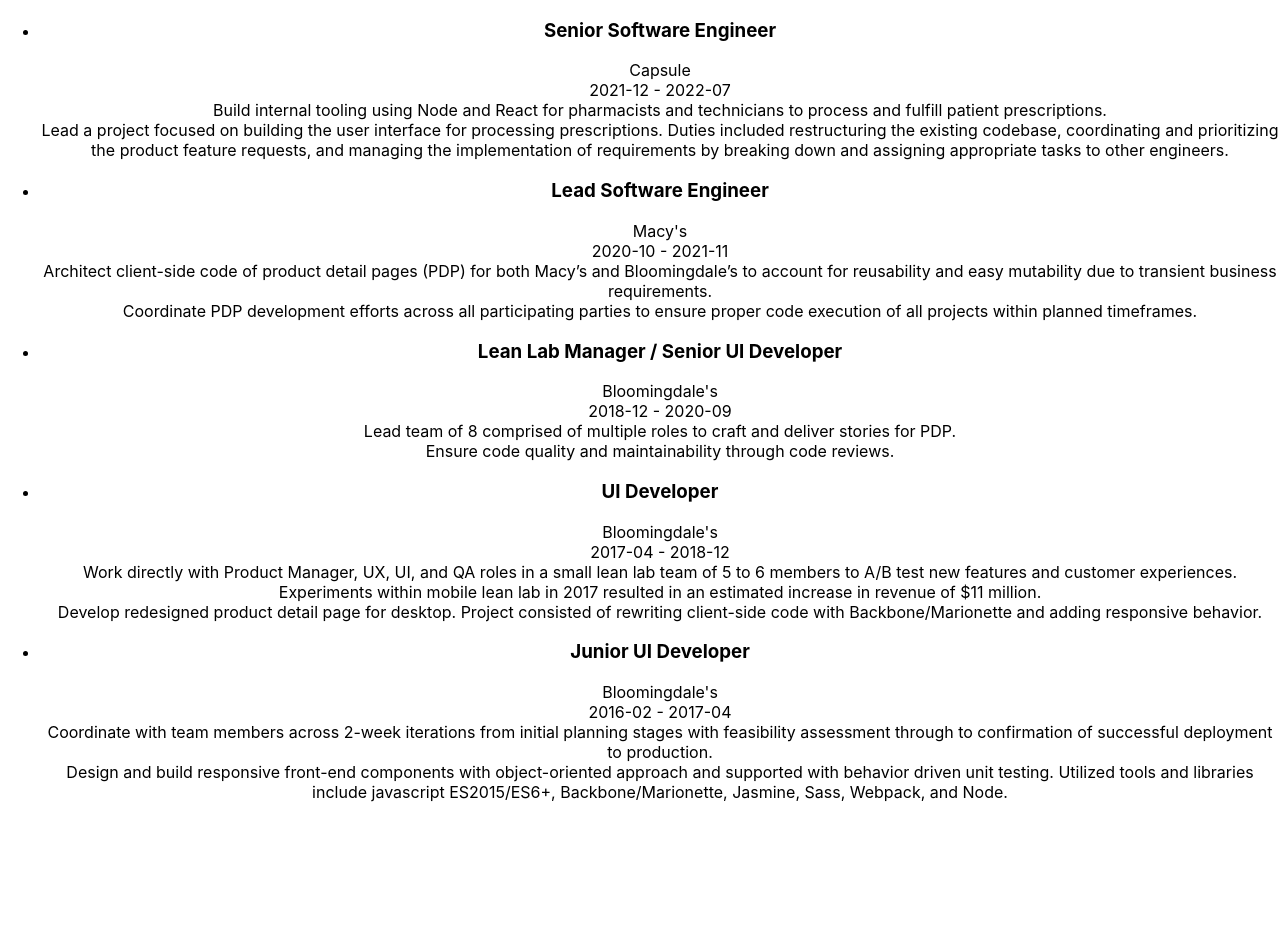
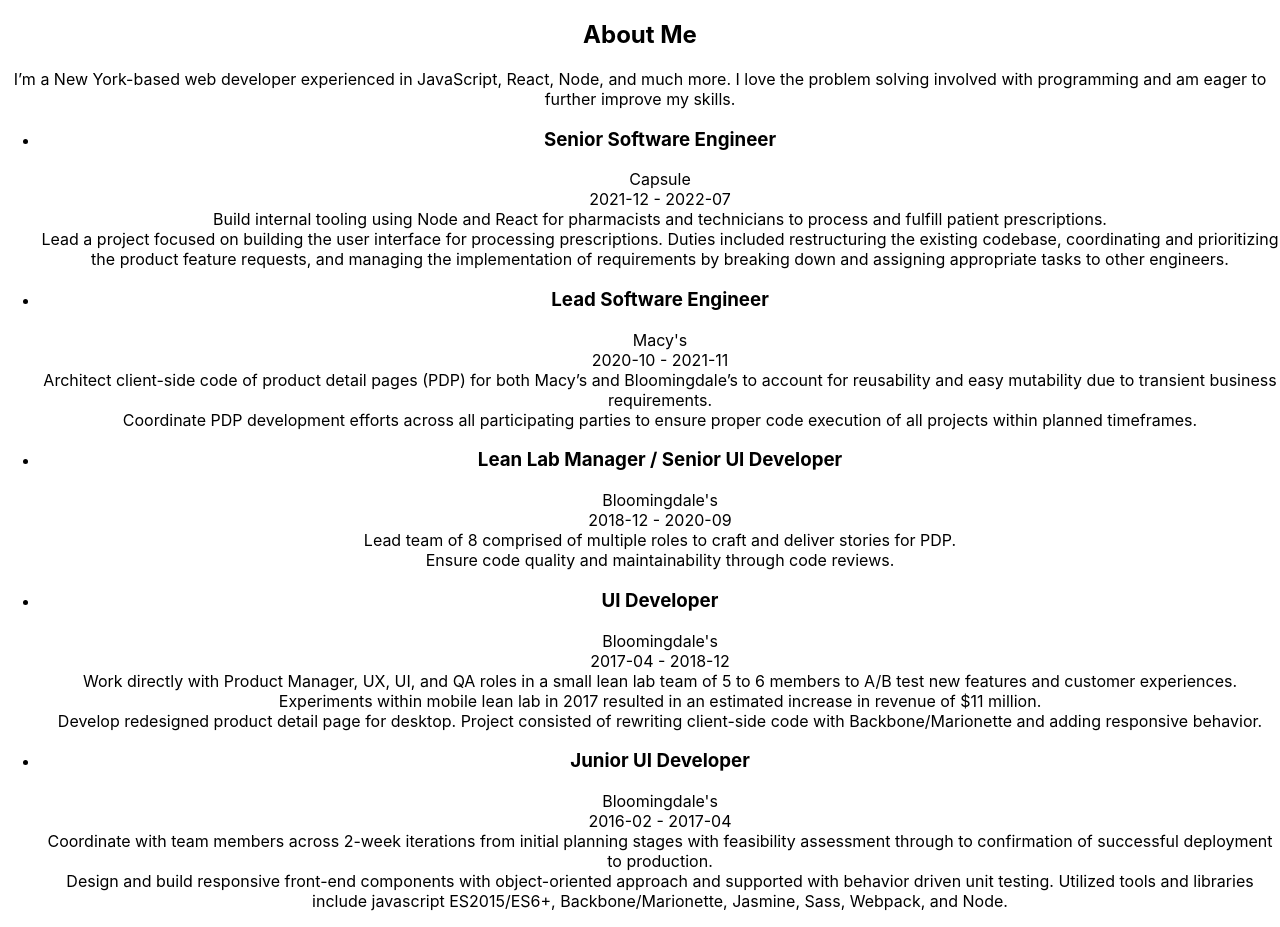
Before and after one commit to jaminc/portfolio-with-react, a React (Create React App) app: page / in a window 1280 px wide. Before the commit the page ends 818 px from the top, so only its background shows below. Built offline with nearby package versions, Linux system fonts and the light colour scheme.

Commit message:
Add AboutMe component

```diff
--- /dev/null
+++ b/src/components/aboutMe/AboutMe.tsx
@@ -0,0 +1,16 @@
+import { ReactElement } from "react";
+
+const AboutMe = (): ReactElement => {
+  return (
+    <section>
+      <h2>About Me</h2>
+      <p>
+        I’m a New York-based web developer experienced in JavaScript, React,
+        Node, and much more. I love the problem solving involved with
+        programming and am eager to further improve my skills.
+      </p>
+    </section>
+  );
+};
+
+export default AboutMe;
--- a/src/components/home/Home.tsx
+++ b/src/components/home/Home.tsx
@@ -3,10 +3,12 @@
 import { jobs } from "../../data/jobs";
 
 import Jobs from "../jobs/Jobs";
+import AboutMe from "../aboutMe/AboutMe";
 
 const Home = (): ReactElement => {
   return (
     <>
+      <AboutMe />
       <Jobs jobs={jobs} />
     </>
   );
```
